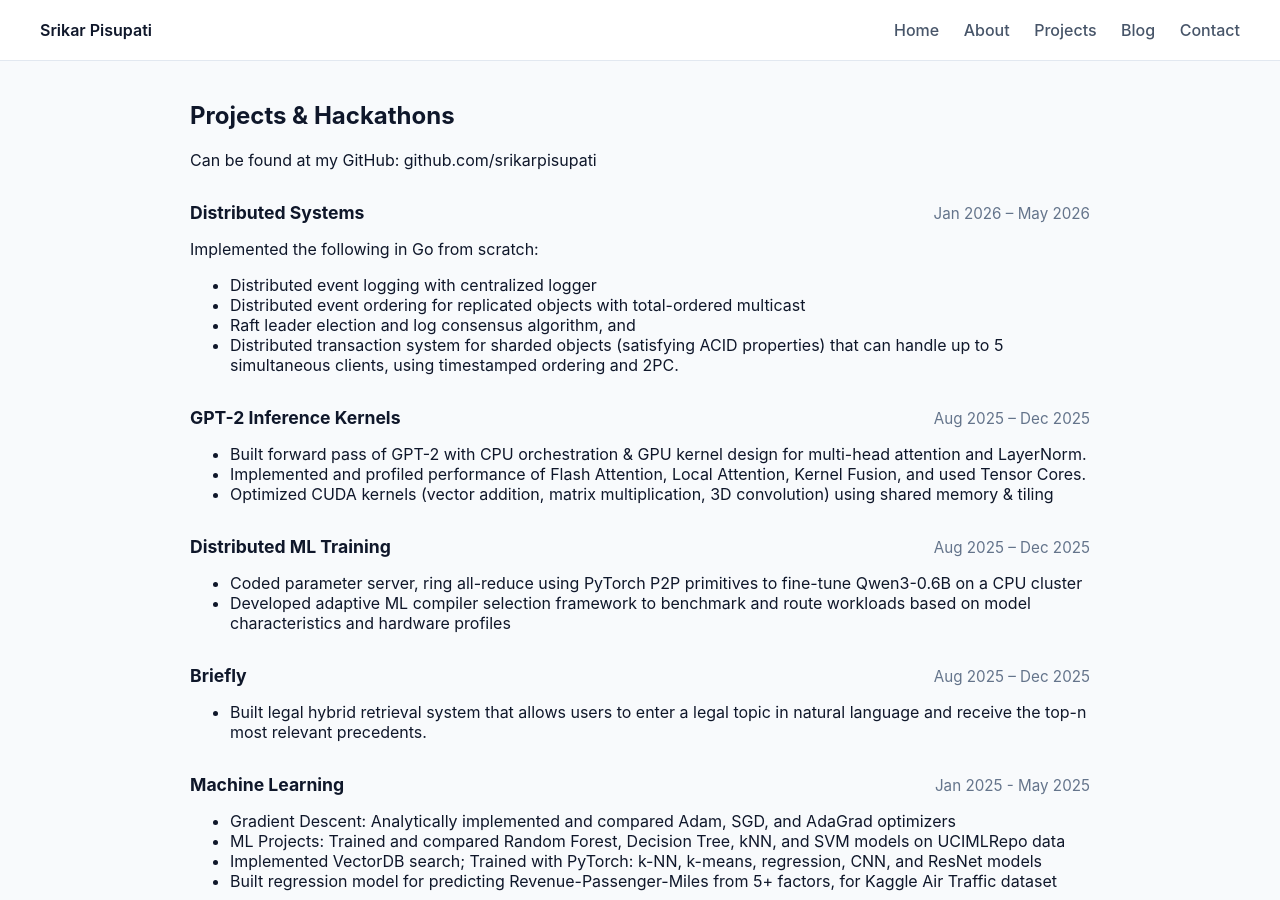
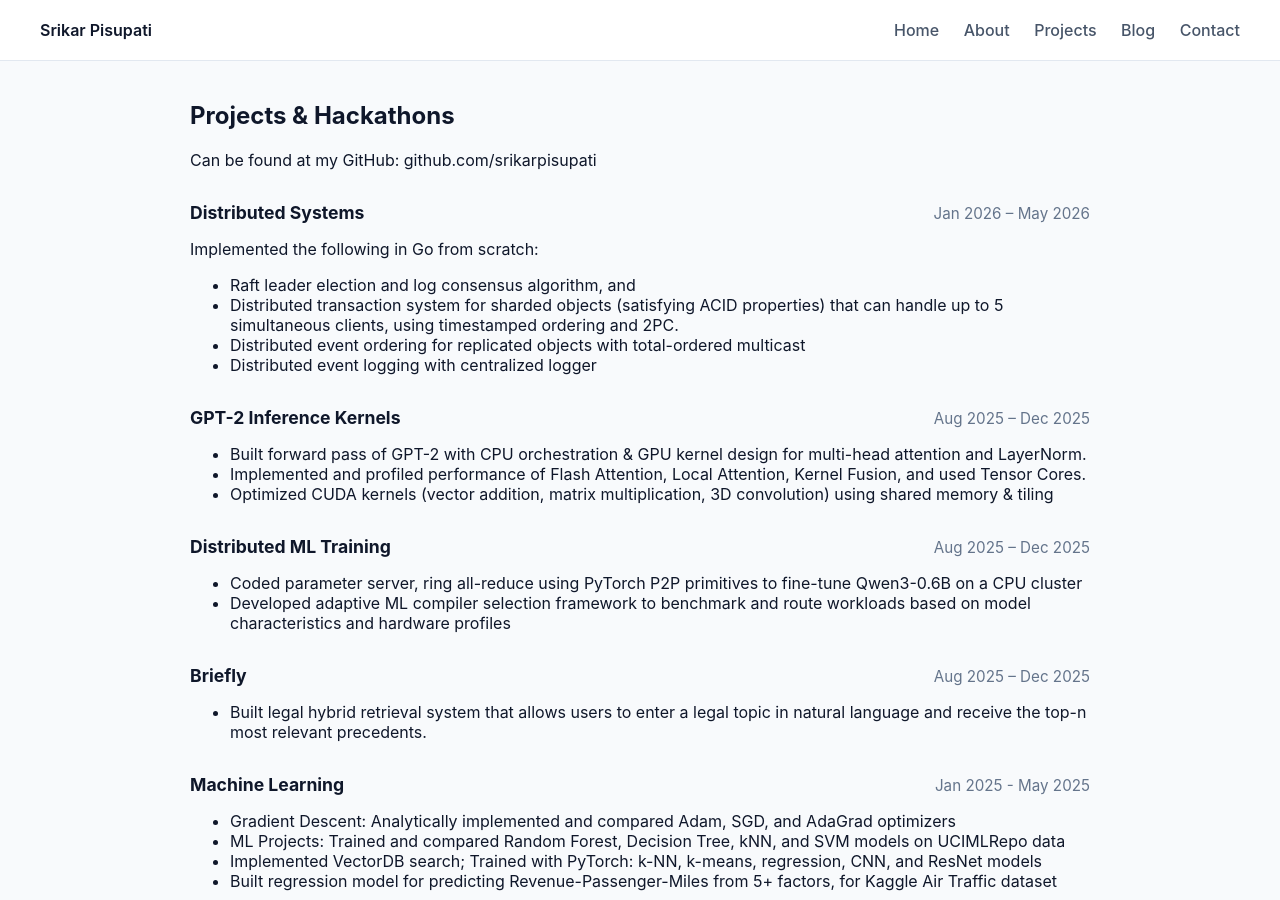
Before and after one commit to srikarpisupati/srikarpisupati.github.io, a Jekyll site: the page built from projects.md, in a window 1280 px wide and 900 px high. Built offline with Jekyll 4.4.1, drawn with Linux system fonts in a browser that asks for light colours.

```diff
--- a/projects.md
+++ b/projects.md
@@ -15,10 +15,11 @@ Can be found at my GitHub: github.com/srikarpisupati
 </div>
 
 Implemented the following in Go from scratch:
-* Distributed event logging with centralized logger
-* Distributed event ordering for replicated objects with total-ordered multicast
 * Raft leader election and log consensus algorithm, and
 * Distributed transaction system for sharded objects (satisfying ACID properties) that can handle up to 5 simultaneous clients, using timestamped ordering and 2PC.
+* Distributed event ordering for replicated objects with total-ordered multicast
+* Distributed event logging with centralized logger
+
 
 <div class="project-header">
   <h4>GPT-2 Inference Kernels</h4>
```
